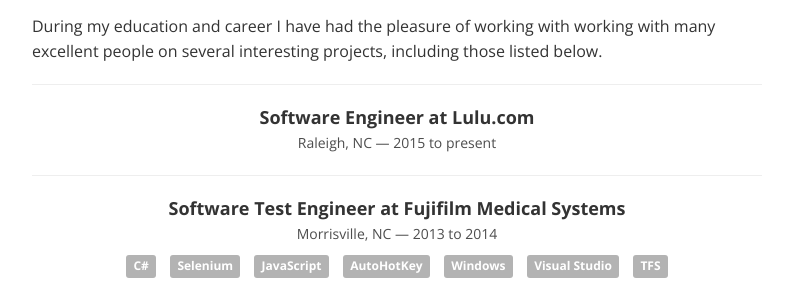
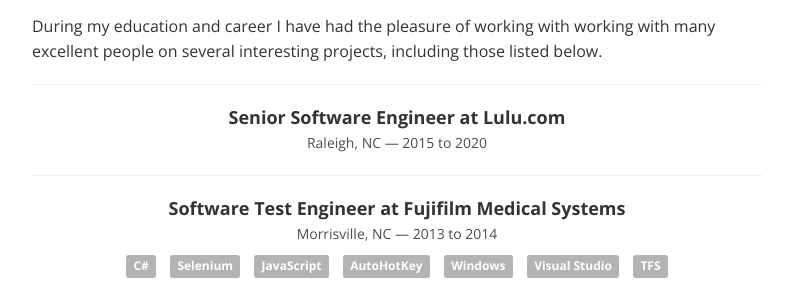
Before and after one commit to mkibabu/mkibabu.github.io, a Jekyll site: the page built from experience/index.html, in a window 1280 px wide. Shown: the part 211-504 px from the top of the page, without its empty margins (243-1036 px from the left). Built offline with Jekyll 4.4.1, drawn with Linux system fonts in a browser that asks for light colours; nearby versions of some CDN libraries.

```diff
--- a/experience/index.html
+++ b/experience/index.html
@@ -15,8 +15,8 @@ projects, including those listed below.</p>
 <section>
   <div class="section-head">
     <a id="lulu"></a>
-    <h2>Software Engineer at Lulu.com</h2>
-    <p>Raleigh, NC &mdash; 2015 to present</p>
+    <h2>Senior Software Engineer at Lulu.com</h2>
+    <p>Raleigh, NC &mdash; 2015 to 2020</p>
   </div>
 </section>
 
--- a/index.html
+++ b/index.html
@@ -16,6 +16,7 @@ title: |
 </div>
 
 <div id="hello">
-  <p>Hi! I'm a software developer based in Raleigh/Durham, North
-  Carolina. Currently, I work at <a href="https://lulu.com">Lulu.com</a>.</p>
+  <p class="text-center">
+    Hi! I'm a software developer based in Raleigh/Durham, North Carolina.
+  </p>
 </div>
```
